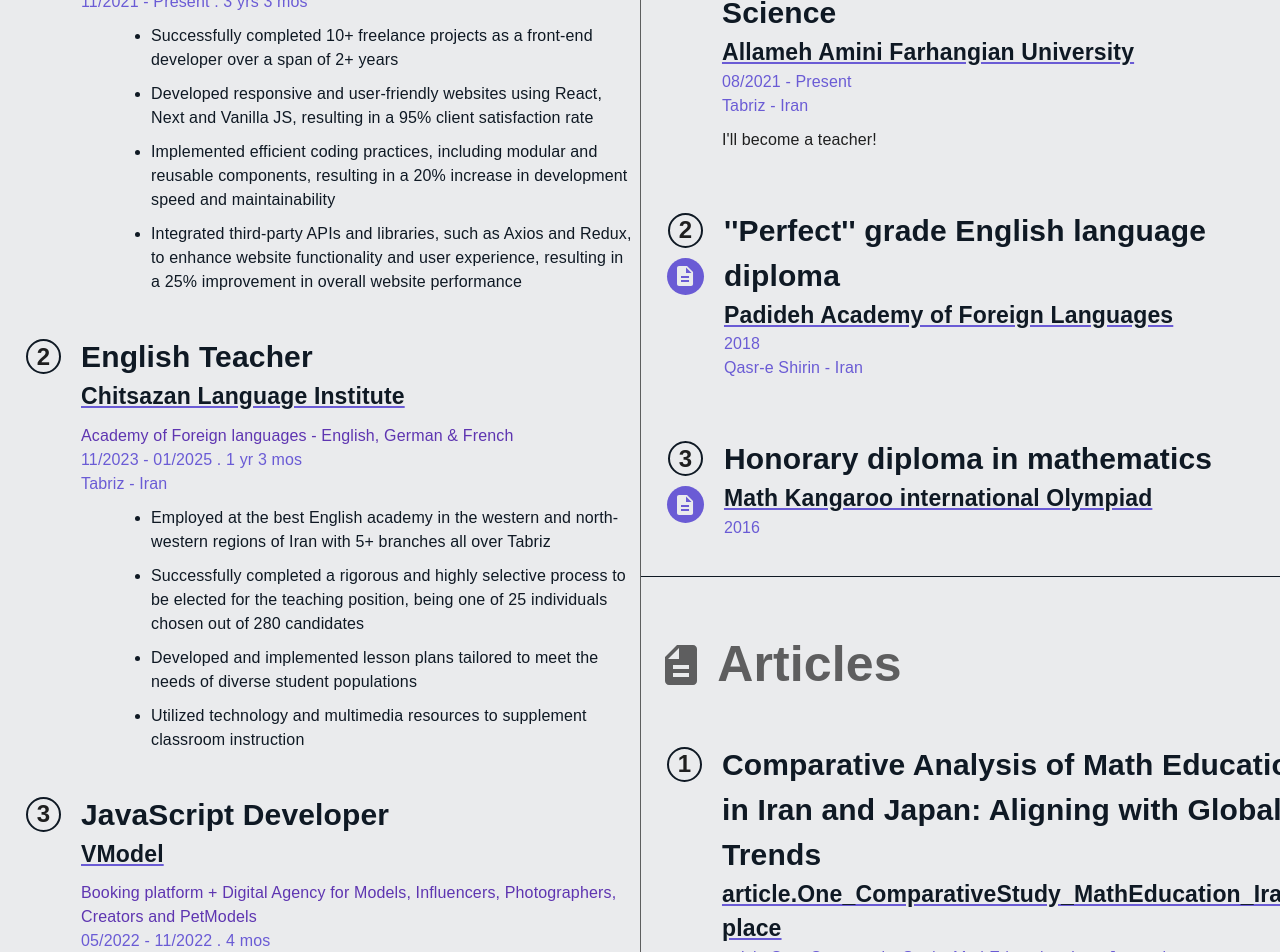
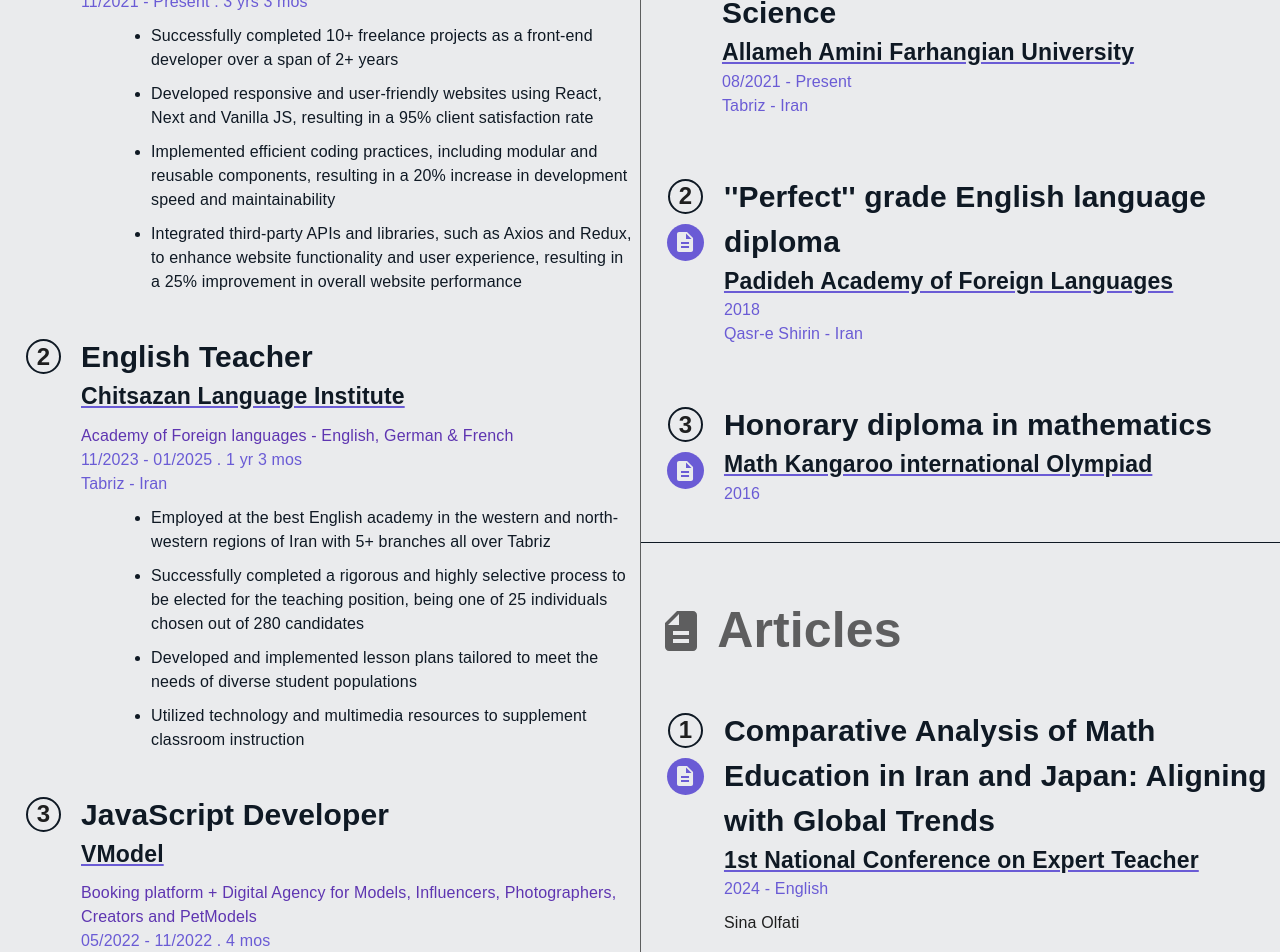
Before and after one commit to sina-olfati/sina-olfati-site, a React (Create React App) app: page /sina-olfati-site in a window 1280 px wide. Shown: the part 320-1272 px from the top of the page. Built offline with nearby package versions, Linux system fonts and the light colour scheme; a web font is replaced by a local one.

Commit message:
Work: corrected the text keys in articles section

```diff
--- a/public/assets/locales/en/translation.json
+++ b/public/assets/locales/en/translation.json
@@ -129,7 +129,7 @@
         "univercity-place": "Allameh Amini Farhangian University",
         "univercity-time": "08/2021 - Present",
         "univercity-workplace": "Tabriz - Iran",
-        "univercity-about": "I'll become a teacher!",
+        "univercity-about": "",
 
         "english-title": "''Perfect'' grade English language diploma",
         "english-place": "Padideh Academy of Foreign Languages",
@@ -158,7 +158,6 @@
 
         "One_ComparativeStudy_MathEducation_Iran_Japan-title": "Comparative Analysis of Math Education in Iran and Japan: Aligning with Global Trends",
         "One_ComparativeStudy_MathEducation_Iran_Japan-publication": "1st National Conference on Expert Teacher",
-        "One_ComparativeStudy_MathEducation_Iran_Japan-year": "2024",
         "One_ComparativeStudy_MathEducation_Iran_Japan-type": "Conference",
         "One_ComparativeStudy_MathEducation_Iran_Japan-language": "English",
         "One_ComparativeStudy_MathEducation_Iran_Japan-writers": "Sina Olfati",
@@ -167,7 +166,6 @@
 
         "Two_AI_Collaborative_Tool_Teacher_Student_Interactions-title": "AI as a Collaborative Tool: Redefining Teacher-Student Interactions",
         "Two_AI_Collaborative_Tool_Teacher_Student_Interactions-publication": "14th International Conference on Modern Research in Psychology, Social Sciences and Educational Sciences",
-        "Two_AI_Collaborative_Tool_Teacher_Student_Interactions-year": "2024",
         "Two_AI_Collaborative_Tool_Teacher_Student_Interactions-type": "Conference",
         "Two_AI_Collaborative_Tool_Teacher_Student_Interactions-language": "English",
         "Two_AI_Collaborative_Tool_Teacher_Student_Interactions-writers": "Sina Olfati",
@@ -176,7 +174,6 @@
 
         "Three_AI_Personalized_Learning_Underrepresented_Student_Groups_Impact_Analysis-title": "Exploring the Impact of AI-Driven Personalized Learning on Underrepresented Student Groups",
         "Three_AI_Personalized_Learning_Underrepresented_Student_Groups_Impact_Analysis-publication": "8th International Conference on Interdisciplinary Studies in Psychology, Counseling, Education and Nurture Sciences",
-        "Three_AI_Personalized_Learning_Underrepresented_Student_Groups_Impact_Analysis-year": "2024",
         "Three_AI_Personalized_Learning_Underrepresented_Student_Groups_Impact_Analysis-type": "Conference",
         "Three_AI_Personalized_Learning_Underrepresented_Student_Groups_Impact_Analysis-language": "English",
         "Three_AI_Personalized_Learning_Underrepresented_Student_Groups_Impact_Analysis-writers": "Sina Olfati",
@@ -185,12 +182,19 @@
 
         "Four_ECE_Neural_Plasticity_Neuroscience_Education_Perspective-title": "The Impact of Early Childhood Education on Neural Plasticity: A Neuroscientific and Educational Perspective",
         "Four_ECE_Neural_Plasticity_Neuroscience_Education_Perspective-publication": "1st National Conference on Expert Teacher",
-        "Four_ECE_Neural_Plasticity_Neuroscience_Education_Perspective-year": "2024",
         "Four_ECE_Neural_Plasticity_Neuroscience_Education_Perspective-type": "Conference",
         "Four_ECE_Neural_Plasticity_Neuroscience_Education_Perspective-language": "English",
         "Four_ECE_Neural_Plasticity_Neuroscience_Education_Perspective-writers": "Sina Olfati, Mahmood Zolfalizadeh",
         "Four_ECE_Neural_Plasticity_Neuroscience_Education_Perspective-abtract": "This article explores the profound impact of early childhood education (ECE) on neural plasticity, integrating perspectives from neuroscience and education. Early experiences play a pivotal role in shaping brain development, particularly during critical periods of synaptic pruning and growth. Through the examination of various educational interventions, including play-based and structured learning models, this study highlights how ECE influences cognitive, social, and emotional development by promoting neural connectivity. Case studies and neuroscientific findings reveal the measurable effects of ECE on brain function, emphasizing the importance of timely, enriching experiences for optimal development. The article also identifies gaps in the current literature and calls for further research to enhance educational practices and policies.",
-        "Four_ECE_Neural_Plasticity_Neuroscience_Education_Perspective-keywords": "early childhood education, neural plasticity, brain development, cognitive development, educational interventions, neural connectivity, critical periods, neuroscience, brain function, enriching experiences"
+        "Four_ECE_Neural_Plasticity_Neuroscience_Education_Perspective-keywords": "early childhood education, neural plasticity, brain development, cognitive development, educational interventions, neural connectivity, critical periods, neuroscience, brain function, enriching experiences",
+
+        "five_name-title": "????",
+        "five_name-publication": "1st National Conference on Expert Teacher",
+        "five_name-type": "Conference",
+        "five_name-language": "Farsi",
+        "five_name-writers": "Mahmood Zolfalizadeh, Sina Olfati",
+        "five_name-abtract": "??????",
+        "five_name-keywords": "?????"
     },
 
 
--- a/src/components/resume/Work.tsx
+++ b/src/components/resume/Work.tsx
@@ -82,28 +82,32 @@ const article =[
     num: 1,
     name: "One_ComparativeStudy_MathEducation_Iran_Japan",
     year: 2024,
-    link: "https://taap.cfu.ac.ir",
+    link: "https://www.confn.ir",
+    indexing: "ISC",
     file: ""
   },
   {
     num: 2,
     name: "Two_AI_Collaborative_Tool_Teacher_Student_Interactions",
     year: 2024,
-    link: "",
+    link: "https://www.icpse.ir",
+    indexing: "ISC",
     file: english,
   },
   {
     num: 3,
     name: "Three_AI_Personalized_Learning_Underrepresented_Student_Groups_Impact_Analysis",
     year: 2024,
-    link: "https://www.mathkangaroo.in",
+    link: "https://icpe.bcnf.ir/",
+    indexing: "ISI",
     file: kangaroo,
   },
   {
     num: 4,
     name: "Four_ECE_Neural_Plasticity_Neuroscience_Education_Perspective",
     year: 2024,
-    link: "https://www.mathkangaroo.in",
+    link: "https://www.confn.ir",
+    indexing: "ISC",
     file: kangaroo,
   },
 ]
@@ -151,10 +155,10 @@ const Work = () => {
           <div className='work-section'>
             <h1 className='work-title'><BusinessCenterIcon />{t("work.title")}</h1>
 
-            {work.map(item => (
+            {work.map((item, index) => (
               <div className='work-item reveal' key={item.name}>
                 <div className='item-helper'>
-                  <span className='num'>{item.num}</span>
+                  <span className='num'>{index+1}</span>
                 </div>
                 <div className='item-data'>
                   <h2>{t(`work.${item.name}-title`)}</h2>
@@ -184,10 +188,10 @@ const Work = () => {
 
             <h1 className='work-title'><SchoolIcon />{t("education.title")}</h1>
 
-            {education.map(item => (
+            {education.map((item, index) => (
               <div className='work-item reveal' key={item.name}>
                 <div className='item-helper'>
-                  <span className='num'>{item.num}</span>
+                  <span className='num'>{index+1}</span>
                   {item.file ? <DocButton image={item.file} /> : null}
                 </div>
                 <div className='item-data'>
@@ -202,17 +206,17 @@ const Work = () => {
 
             <h1 className='work-title article-title'><DescriptionIcon />{t("article.title")}</h1>
 
-            {article.map(item => (
-              <div className='work-item reveal' key={item.name}>
+            {article.map((item, index) => (
+              <div className='work-item reveal article-item' key={item.name}>
                 <div className='item-helper'>
-                  <span className='num'>{item.num}</span>
-                  {item.file ? <DocButton image={item.file} /> : null}
+                  <span className='num'>{index+1}</span>
+                  <DocButton image={item.file} />
                 </div>
                 <div className='item-data'>
                   <h2>{t(`article.${item.name}-title`)}</h2>
-                  <a href={item.link} target="_blank" rel="noreferrer"><h3>{t(`article.${item.name}-place`)}</h3></a>
-                  <h6>{t(`article.${item.name}-time`)} <br /> {t(`article.${item.name}-workplace`)}</h6>
-                  <p>{t(`article.${item.name}-about`)}</p>
+                  <a href={item.link} target="_blank" rel="noreferrer"><h3>{t(`article.${item.name}-publication`)}</h3></a>
+                  <h6>{item.year} - {t(`article.${item.name}-language`)}</h6>
+                  <p>{t(`article.${item.name}-writers`)}</p>
                 </div>
               </div>
             ))}
```
